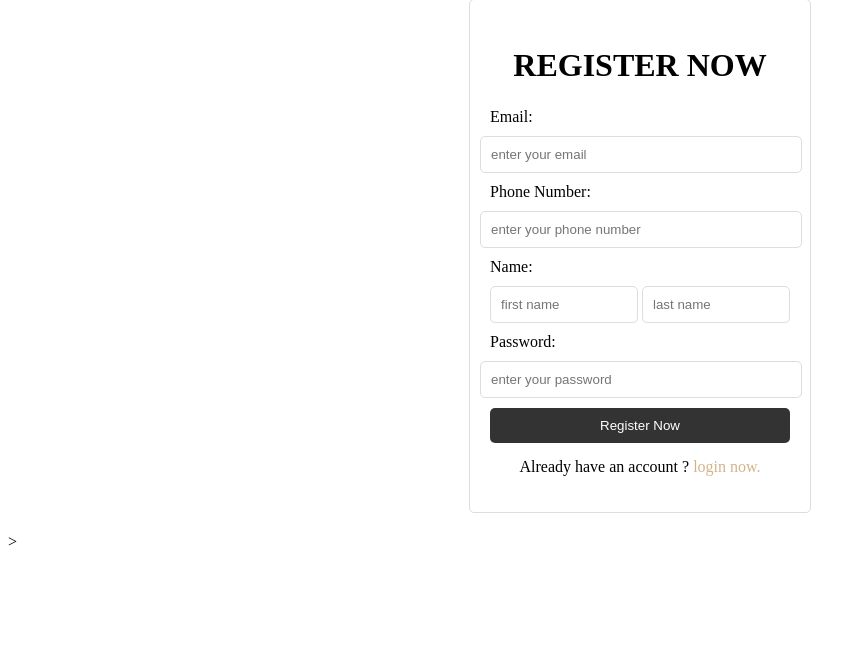
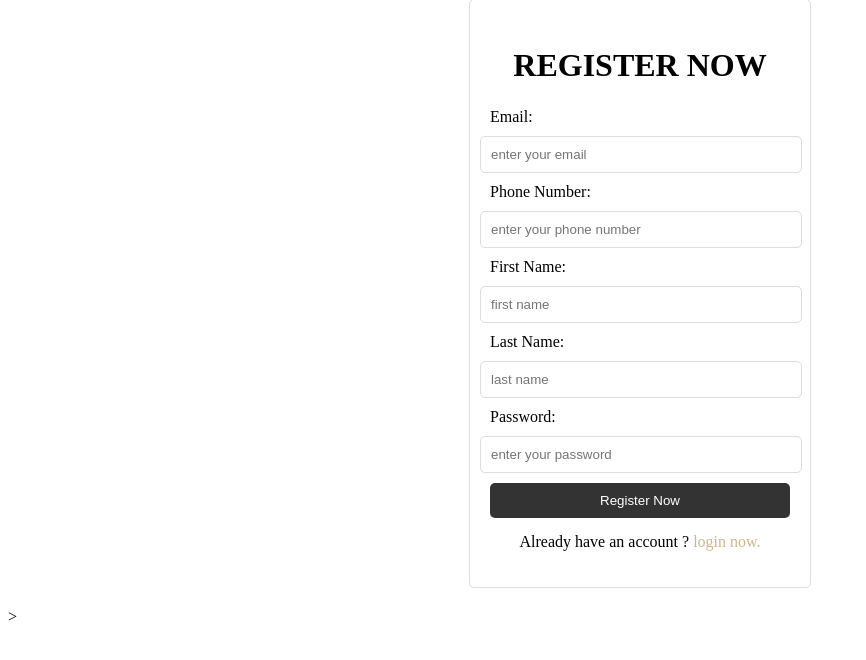
Before and after one commit to albe-martin/Cozy-rentals, a PHP site: page /Rental-Project/register.php in a window 1280 px wide. Shown: the part 77-737 px from the top of the page, without its empty margins (0-866 px from the left). Run offline with PHP 8.4, Linux system fonts and the light colour scheme.

Commit message:
register updated

```diff
--- a/register.php
+++ b/register.php
@@ -68,18 +68,10 @@
     border-radius: 5px;
 }
 
-.register-form input[type=email], .register-form input[type=phone], .register-form input[type=password] {
+.register-form input[type=email], .register-form input[type=phone], .register-form input[type=password], .register-form input[type=fname], .register-form input[type=lname] {
     width: 100%;
     padding: 10px;
     margin: 10px -10px;
-    border-radius: 5px;
-    border: 1px solid #ddd;
-}
-
-.register-form input[type=fname], .register-form input[type=lname] {
-    width: 42%;
-    padding: 10px;
-    margin: 10px 0px;
     border-radius: 5px;
     border: 1px solid #ddd;
 }
@@ -128,8 +120,9 @@
             <input type="email" name="email" placeholder="enter your email" required>
             <label for="phone">Phone Number:</label>
             <input type="phone" name="phone" placeholder="enter your phone number" required>
-            <label for="name">Name:</label> <br>
+            <label for="fname">First Name:</label>
             <input type="fname" name="fname" placeholder="first name" required>
+            <label for="lname">Last Name:</label>
             <input type="lname" name="lanme" placeholder="last name" required>
             <label for="password">Password:</label>
             <input type="password" name="password" placeholder="enter your password" required>
```
